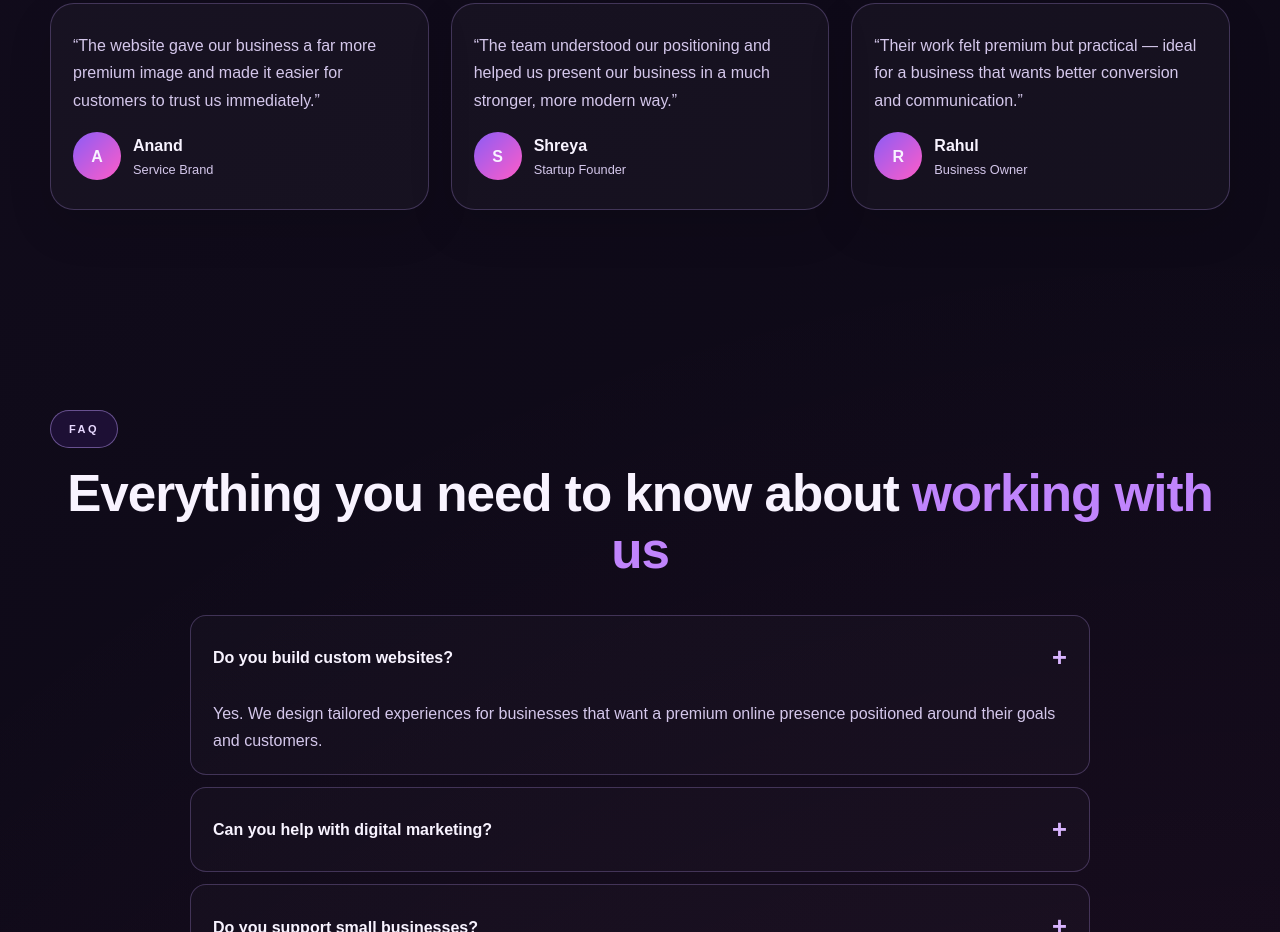
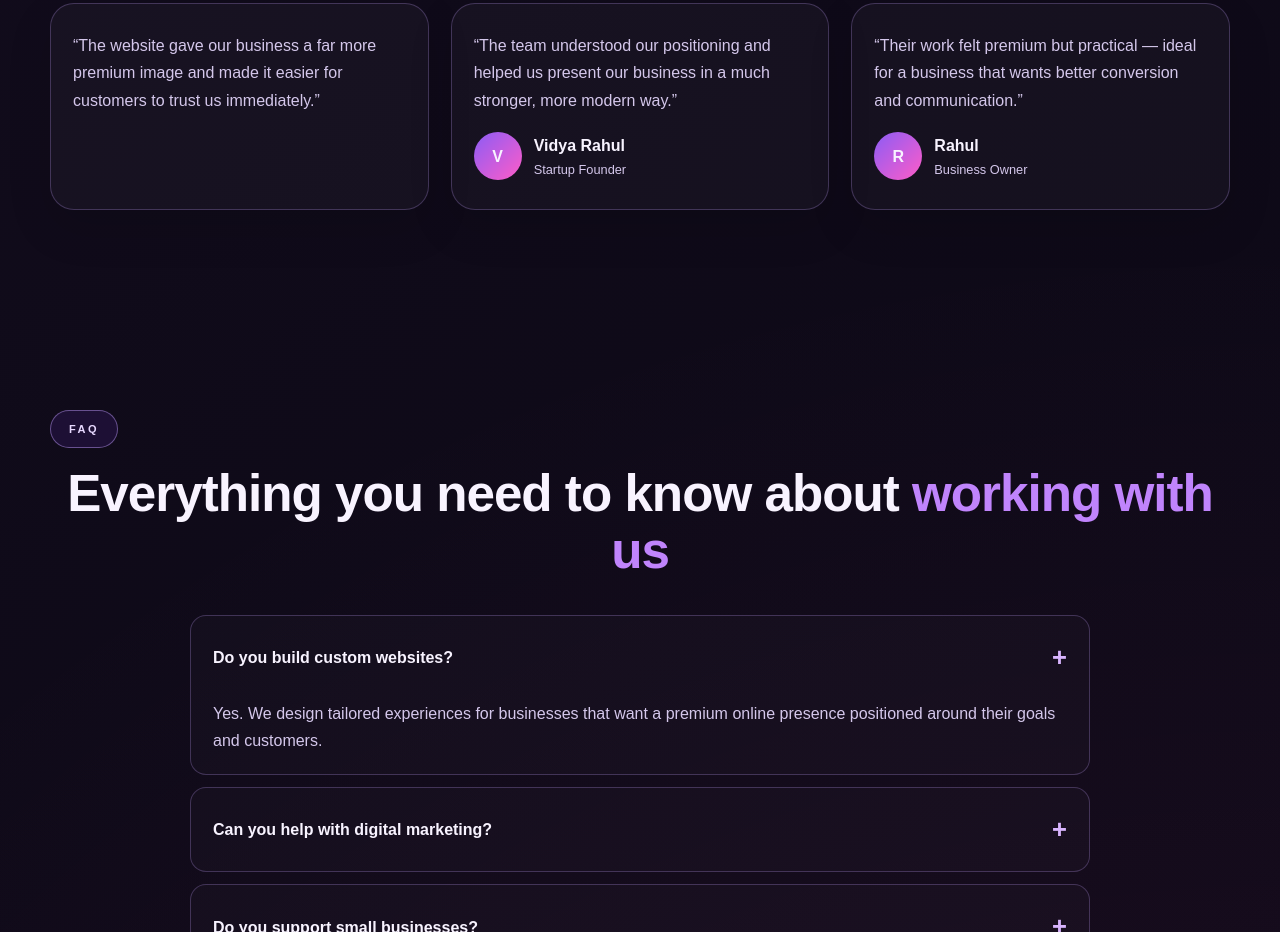
Before and after one commit to rahulgowdadr1432-cyber/vrtechsolutions-website, a plain HTML site: page index.html in a window 1280 px wide. Shown: the part 5853-6785 px from the top of the page. Drawn offline with Linux system fonts and the light colour scheme.

Commit message:
Remove the first testimonial name block and update the second testimonial name from Shreya to Vidya Rahul.

```diff
--- a/index.html
+++ b/index.html
@@ -1162,21 +1162,14 @@
           <div class="testimonial-grid">
             <article class="quote-card">
               <p>“The website gave our business a far more premium image and made it easier for customers to trust us immediately.”</p>
-              <div style="display:flex; align-items:center; gap:12px; margin-top:18px;">
-                <div style="width:48px;height:48px;border-radius:50%;display:grid;place-items:center;background:linear-gradient(135deg, var(--purple), var(--pink));font-weight:800;">A</div>
-                <div>
-                  <strong>Anand</strong>
-                  <div style="color: var(--muted); font-size:0.8rem;">Service Brand</div>
-                </div>
-              </div>
             </article>
 
             <article class="quote-card">
               <p>“The team understood our positioning and helped us present our business in a much stronger, more modern way.”</p>
               <div style="display:flex; align-items:center; gap:12px; margin-top:18px;">
-                <div style="width:48px;height:48px;border-radius:50%;display:grid;place-items:center;background:linear-gradient(135deg, var(--purple), var(--pink));font-weight:800;">S</div>
+                <div style="width:48px;height:48px;border-radius:50%;display:grid;place-items:center;background:linear-gradient(135deg, var(--purple), var(--pink));font-weight:800;">V</div>
                 <div>
-                  <strong>Shreya</strong>
+                  <strong>Vidya Rahul</strong>
                   <div style="color: var(--muted); font-size:0.8rem;">Startup Founder</div>
                 </div>
               </div>
```
